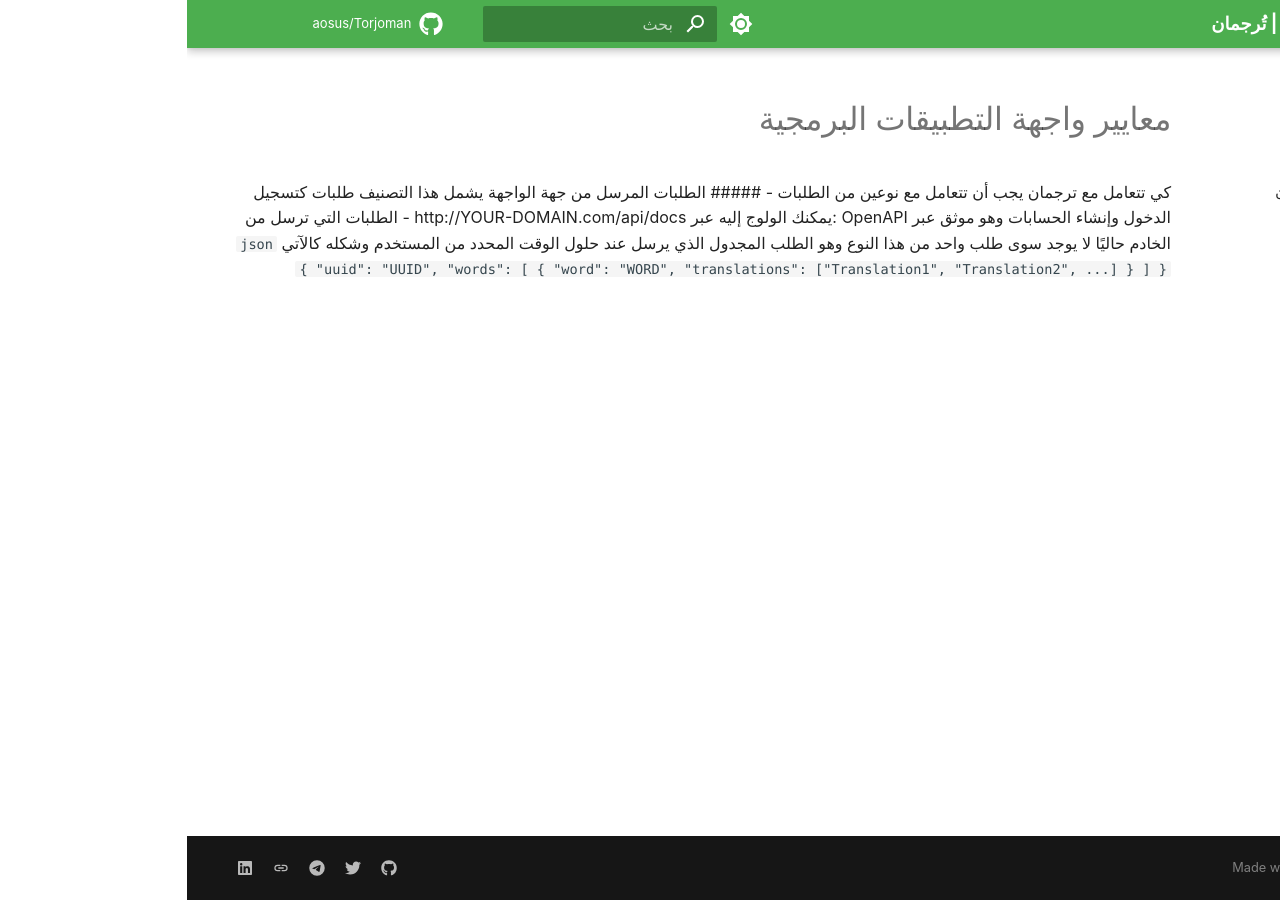
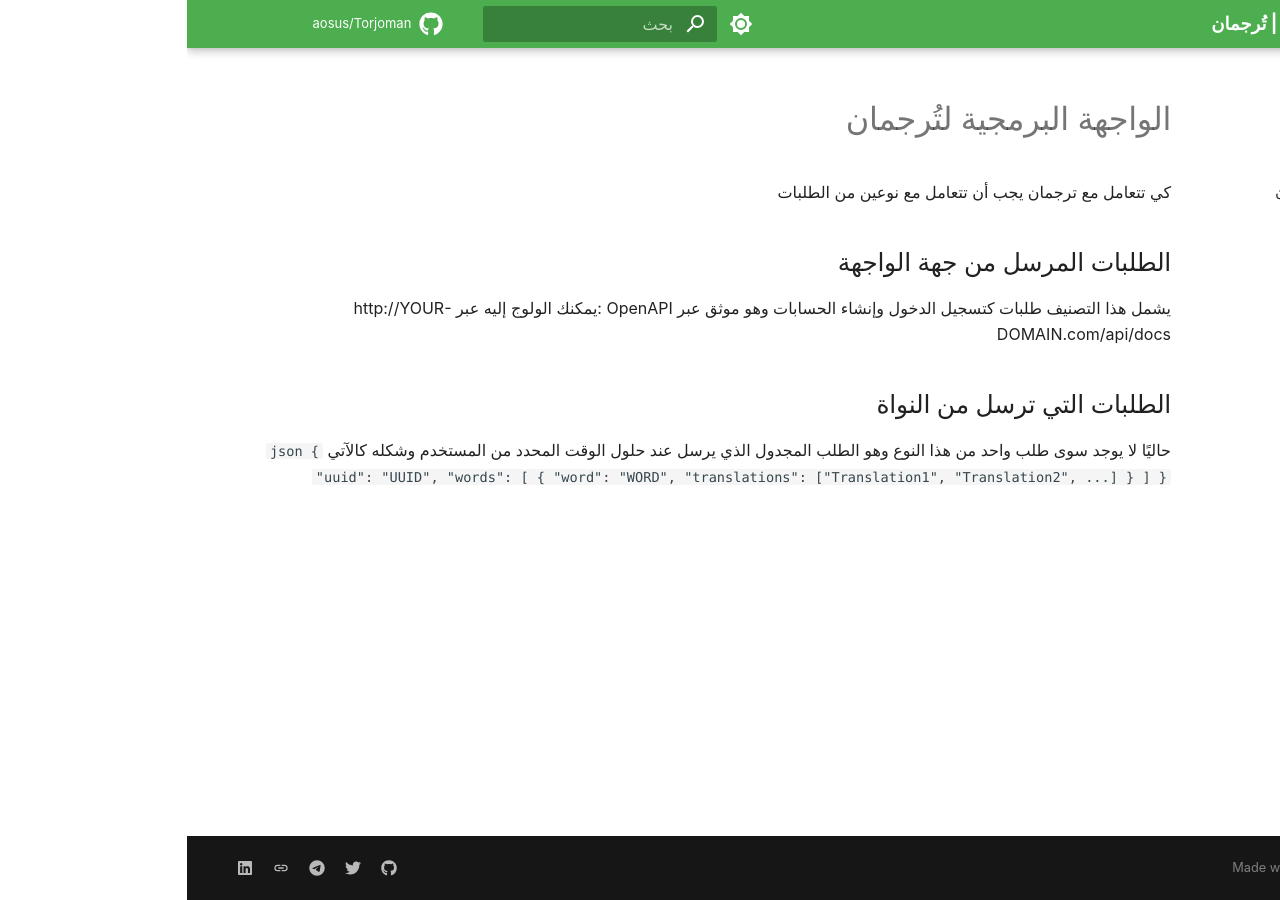
Before and after one commit to aosus/Torjoman, an MkDocs documentation site: the page built from docs/source/api-spec.md, in a window 1280 px wide. Built offline with MkDocs 1.6.1 and Material for MkDocs 9.7.7, drawn with Linux system fonts in a browser that asks for light colours; some web fonts are replaced; comment, search, counter and statistics services are not loaded.

Commit message:
Better title and some improvments

````diff
--- a/docs/source/api-spec.md
+++ b/docs/source/api-spec.md
@@ -1,10 +1,11 @@
-# معايير واجهة التطبيقات البرمجية
+# الواجهة البرمجية لتُرجمان
 
 كي تتعامل مع ترجمان يجب أن تتعامل مع نوعين من الطلبات
-- ##### الطلبات المرسل من جهة الواجهة
+
+## الطلبات المرسل من جهة الواجهة
 يشمل هذا التصنيف طلبات كتسجيل الدخول وإنشاء الحسابات وهو موثق عبر OpenAPI :يمكنك الولوج إليه عبر
 http://YOUR-DOMAIN.com/api/docs
-- الطلبات التي ترسل من الخادم
+## الطلبات التي ترسل من النواة
   حاليًا لا يوجد سوى طلب واحد من هذا النوع وهو الطلب المجدول الذي يرسل عند حلول الوقت المحدد من المستخدم وشكله كالآتي
   ```json
   {
````
